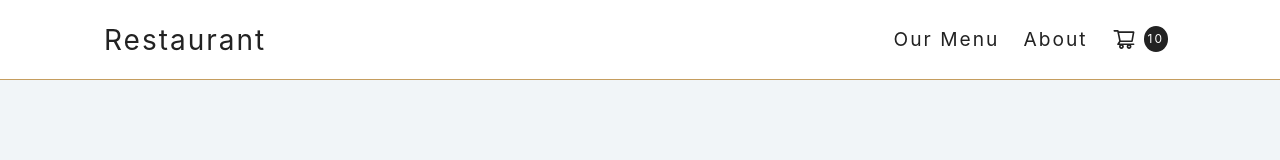
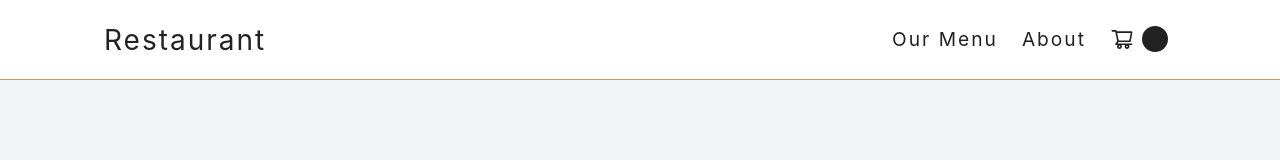
Before and after one commit to IllusionOfControl/react-projects, a React (Create React App) app in the folder 06-menu/: page / in a window 1280 px wide. Shown: the top 160 px of the page. Built offline with nearby package versions, Linux system fonts and the light colour scheme.

Commit message:
fix navbar

```diff
--- a/06-menu/src/components/Navbar/index.jsx
+++ b/06-menu/src/components/Navbar/index.jsx
@@ -2,8 +2,11 @@ import React from 'react'
 import { Link } from 'react-router-dom'
 import { AiOutlineShoppingCart } from 'react-icons/ai';
 import './style.css';
+import { useGlobalContext } from '../../context';
 
 const Navbar = () => {
+  const {amount} = useGlobalContext();
+
   return (
     <nav className='navbar'>
       <div className='nav-center'>
@@ -23,7 +26,7 @@ const Navbar = () => {
           <li>
             <Link to='/cart'>
               <AiOutlineShoppingCart/>
-              <span className='cart-count'>10</span></Link>
+              <span className='cart-count'>{amount}</span></Link>
           </li>
         </ul>
       </div>
--- a/06-menu/src/components/Navbar/style.css
+++ b/06-menu/src/components/Navbar/style.css
@@ -67,6 +67,9 @@
     background: var(--clr-black);
     color: var(--clr-white);
     padding: 4px;
+    width: 26px;
+    height: 26px;
+    text-align: center;
     transition: var(--mainTransition);
 }
 
```
